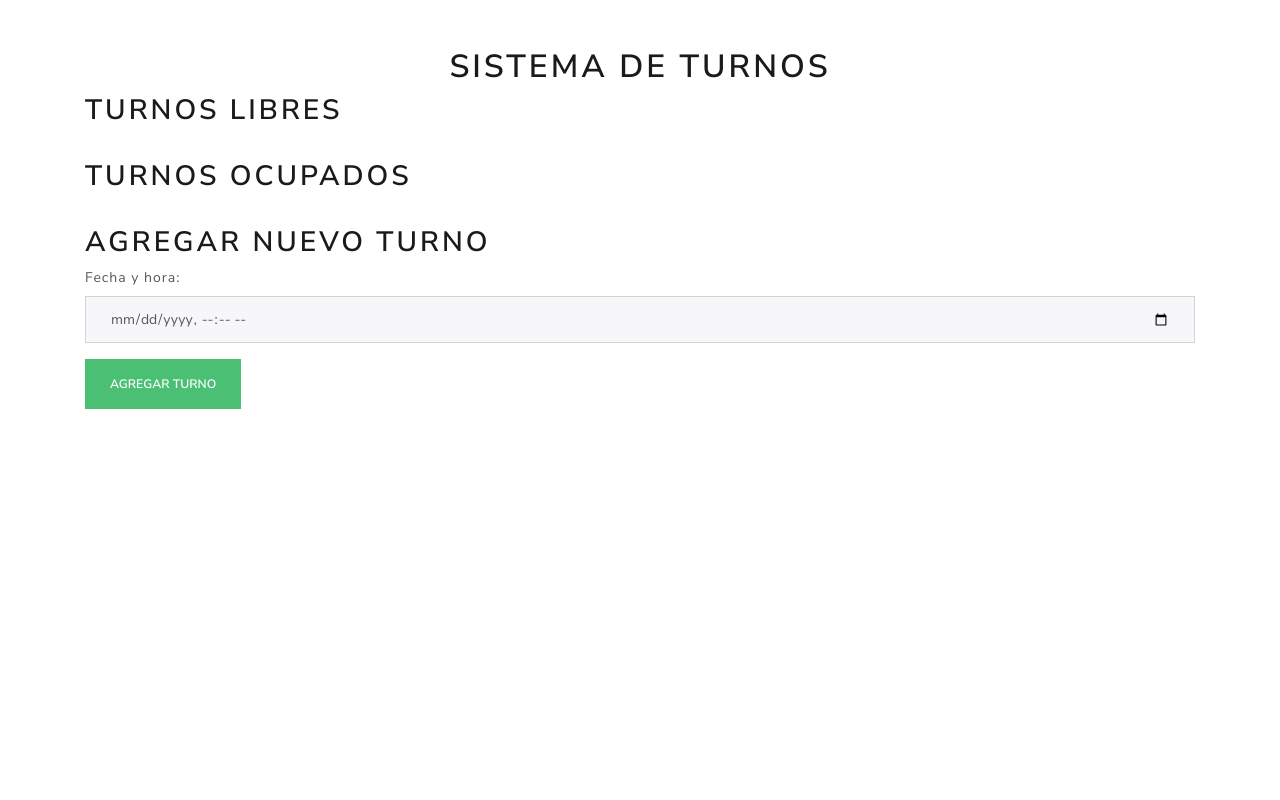
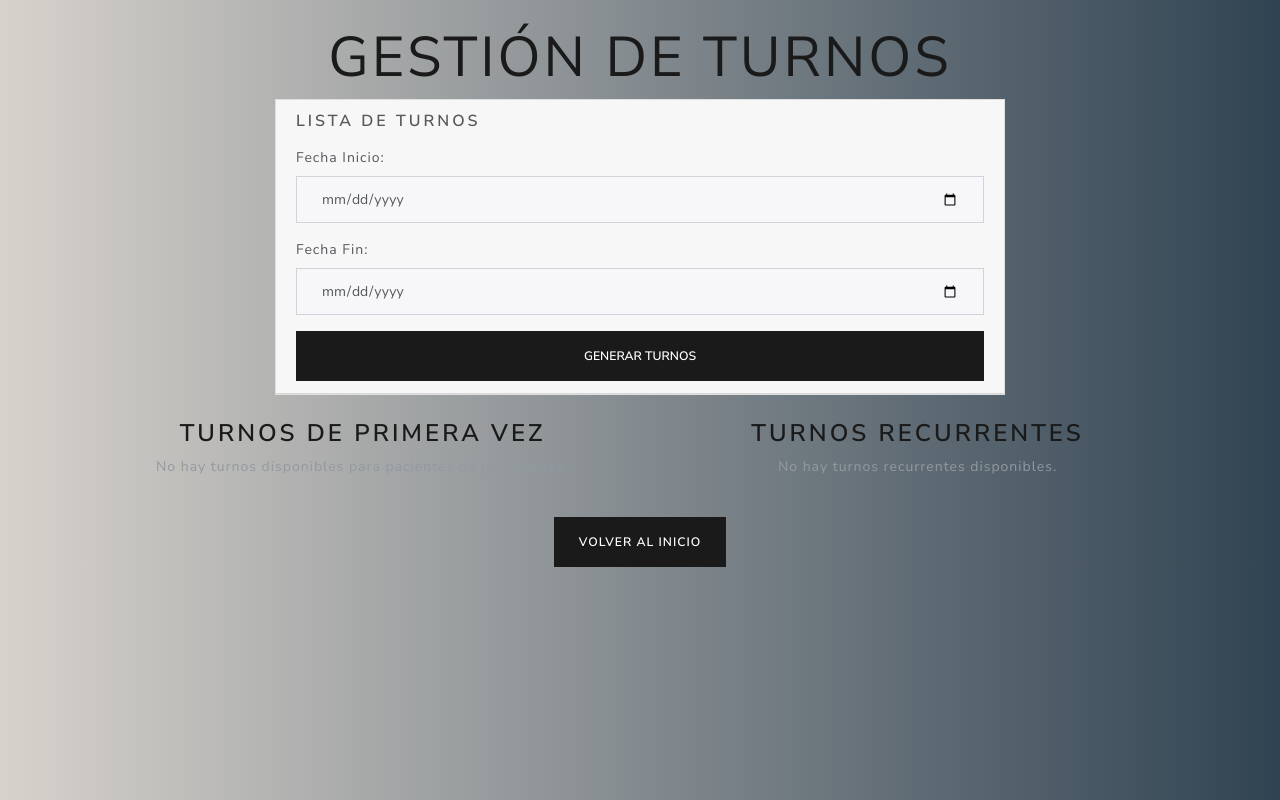
Before and after one commit to tinchosalvatore/Consultorio-medico, a Flask app: template templates/turnos.html in a window 1280 px wide. Run offline with Flask 3, Linux system fonts and the light colour scheme; the template is opened without the code that fills it, so the values that code supplies are empty; some libraries are stand-ins or nearby versions.

Commit message:
se agrega html para los turnos

```diff
--- a/app.py
+++ b/app.py
@@ -1,7 +1,7 @@
 import csv
 from flask import Flask, render_template, request, redirect, url_for, session, flash
 from flask_sqlalchemy import SQLAlchemy
-from datetime import datetime
+from datetime import datetime, timedelta, time, date
 from sqlalchemy.orm import relationship
 
 
@@ -45,7 +45,8 @@ class Turno(db.Model):
     paciente_id = db.Column(db.Integer, db.ForeignKey('pacientes.paciente_id'), nullable=True)
     fecha = db.Column(db.Date, nullable=False)
     hora = db.Column(db.Time, nullable=False)
-    estado = db.Column(db.String(20), nullable=True)
+    estado = db.Column(db.String(20), nullable=True)    # Ocupado o libre
+    tipo_turno = db.Column(db.String(20), nullable=True)    # Primera vez o recurrente
 
     # Relaciones
     paciente = relationship("Paciente", back_populates="turnos")
@@ -53,8 +54,8 @@ class Turno(db.Model):
     # Esta funcion inicializa la base de datos
 def init_db():
     with app.app_context():
-        # db.create_all()
-        db.drop_all()
+        db.create_all()
+        # db.drop_all()
 
 #RUTAS
 
@@ -195,29 +196,76 @@ def agregar_paciente():
     return render_template('nuevo_paciente.html', mensaje=mensaje)
 
     # Ruta para la navegacion de index.html a turnos.html
-@app.route('/turnos')
-def mostrar_turnos():
-    # Obtenemos los turnos libres y ocupados y los pasamos a la plantilla de turnos.html como variables
-    turnos_libres = Turno.query.filter_by(ocupado=False).all()
-    turnos_ocupados = Turno.query.filter_by(ocupado=True).all()
-    return render_template('turnos.html', turnos_libres=turnos_libres, turnos_ocupados=turnos_ocupados)
+@app.route('/turnos', methods=['GET', 'POST'])
+def turnos():
+    turnos_primera_vez = Turno.query.filter_by(tipo_turno="primera_vez", estado="disponible").all()
+    turnos_recurrentes = Turno.query.filter_by(tipo_turno="recurrente", estado="disponible").all()
+    return render_template('turnos.html', turnos_primera_vez=turnos_primera_vez, turnos_recurrentes=turnos_recurrentes)
 
-    # Ruta para asignar un turno a un paciente
-@app.route('/asignar_turno/<int:turno_id>', methods=['POST'])
-def asignar_turno(turno_id):
-    # Obtenemos los datos del formulario
-    paciente_id = request.form.get('paciente_id')
+# Ruta para crear un nuevo turno
+def generar_turnos(fecha_inicio, fecha_fin):
+    """Genera turnos automáticamente entre las fechas dadas."""
+    # Configuración base
+    horarios_inicio = time(8, 0)  # 08:00 AM
+    horarios_fin = time(18, 0)   # 06:00 PM
+    duracion_primera_vez = timedelta(minutes=45)  # Duración de turnos para pacientes nuevos
+    duracion_recurrente = timedelta(minutes=30)  # Duración de turnos para pacientes recurrentes
+    dias_habiles = [0, 1, 2, 3, 4]  # Lunes a viernes (0=lunes, ..., 6=domingo)
 
+    # Conversión de fechas
+    fecha_actual = fecha_inicio
+
+    turnos_creados = []
+    while fecha_actual <= fecha_fin:
+        if fecha_actual.weekday() in dias_habiles:  # Verifica si es día hábil
+            hora_actual = datetime.combine(fecha_actual, horarios_inicio).time()
+            alternar = True  # Alternar entre "primera vez" y "recurrente"
+            while hora_actual < horarios_fin:
+                if alternar:
+                    duracion = duracion_primera_vez
+                    tipo_turno = "primera_vez"
+                else:
+                    duracion = duracion_recurrente
+                    tipo_turno = "recurrente"
+
+                # Crear un turno
+                turno = Turno(
+                    fecha=fecha_actual,
+                    hora=hora_actual,
+                    estado="disponible",  # Estado inicial
+                    tipo_turno=tipo_turno
+                )
+                turnos_creados.append(turno)
+
+                # Avanzar al próximo turno
+                hora_actual = (datetime.combine(fecha_actual, hora_actual) + duracion).time()
+                alternar = not alternar  # Cambiar el tipo de turno
+
+        # Avanzar al día siguiente
+        fecha_actual += timedelta(days=1)
+
+    # Guardar en la base de datos
+    db.session.add_all(turnos_creados)
+    db.session.commit()
+    print(f"Se generaron {len(turnos_creados)} turnos entre {fecha_inicio} y {fecha_fin}.")
+
+# Ejemplo de uso
+# fecha_inicio = date(2024, 1, 1)
+# fecha_fin = date(2024, 1, 15)
+# generar_turnos(fecha_inicio, fecha_fin)
+
+# Ruta para reservar turnos
+@app.route('/reservar_turno', methods=['POST'])
+def reservar_turno():
+    turno_id = request.form.get('turno_id')
     turno = Turno.query.get(turno_id)
-    if turno and turno.ocupado == False:
-        turno.paciente_id = paciente_id
-        turno.ocupado = True
+    if turno and turno.estado == "disponible":
+        turno.estado = "reservado"
         db.session.commit()
-        mensaje = "Turno asignado correctamente"
-        return render_template('turnos.html', mensaje=mensaje)
+        flash("Turno reservado exitosamente.")
     else:
-        mensaje_fail = "Turno no disponible"
-        return render_template('turnos.html', mensaje=mensaje_fail)
+        flash("El turno ya no está disponible.")
+    return redirect(url_for('turnos'))
 
 
 # Cada vez que cambiamos algo, el servidor se reinicia por si solo. Ademas llamamos al init de la base de datos
--- a/templates/turnos.html
+++ b/templates/turnos.html
@@ -3,44 +3,84 @@
 <head>
     <meta charset="UTF-8">
     <meta name="viewport" content="width=device-width, initial-scale=1.0">
-    <title>Turnos</title>
+    <title>Turnos - Consultorio</title>
     <link rel="stylesheet" href="https://cdn.jsdelivr.net/npm/bootswatch@4.5.2/dist/lux/bootstrap.min.css">
+    <link rel="stylesheet" href="{{ url_for('static', filename='main.css') }}">
 </head>
 <body>
-    <div class="container mt-5">
-        <h1 class="text-center">Sistema de Turnos</h1>
+    <main class="container pd-4">
+        <h1 class="display-4 text-center mt-4">Gestión de Turnos</h1>
 
-        <h2>Turnos Libres</h2>
+        <div class="row">
+            <div class="col-md-8 offset-md-2">
+                <div class="card">
+                    <div class="card-header">
+                        <h5 class="card-title">Lista de Turnos</h5>
+                        <form action="/generar_turnos" method="post" class="mt-3">
+                            <div class="form-group">
+                                <label for="fecha_inicio">Fecha Inicio:</label>
+                                <input type="date" name="fecha_inicio" id="fecha_inicio" class="form-control" required>
+                            </div>
+                            <div class="form-group">
+                                <label for="fecha_fin">Fecha Fin:</label>
+                                <input type="date" name="fecha_fin" id="fecha_fin" class="form-control" required>
+                            </div>
+                            <button type="submit" class="btn btn-primary btn-block">Generar Turnos</button>
+                        </form>
+                    </div>
+                </div>
+            </div>
+        </div>
+
+        <div class="container mt-4">
+            <div class="row">
+                <div class="col-md-6">
+                    <h3 class="text-center">Turnos de Primera Vez</h3>
+                    {% if turnos_primera_vez %}
                         <ul class="list-group">
-            {% for turno in turnos_libres %}
+                            {% for turno in turnos_primera_vez %}
                                 <li class="list-group-item">
-                    <strong>Fecha:</strong> {{ turno.fecha }}
-                    <form action="{{ url_for('asignar_turno', turno_id=turno.turno_id) }}" method="POST" class="d-inline">
-                        <input type="hidden" name="paciente_id" value="1"> <!-- Cambiar por ID real del paciente -->
-                        <button type="submit" class="btn btn-primary btn-sm">Asignar Turno</button>
+                                    <strong>Fecha:</strong> {{ turno.fecha }} <br>
+                                    <strong>Hora:</strong> {{ turno.hora }} <br>
+                                    <strong>Estado:</strong> {{ turno.estado }}
+                                    <form action="/reservar_turno" method="post" class="mt-2">
+                                        <input type="hidden" name="turno_id" value="{{ turno.turno_id }}">
+                                        <button type="submit" class="btn btn-success btn-sm">Reservar</button>
                                     </form>
                                 </li>
                             {% endfor %}
                         </ul>
+                    {% else %}
+                        <p class="text-muted text-center">No hay turnos disponibles para pacientes de primera vez.</p>
+                    {% endif %}
+                </div>
 
-        <h2 class="mt-4">Turnos Ocupados</h2>
+                <div class="col-md-6">
+                    <h3 class="text-center">Turnos Recurrentes</h3>
+                    {% if turnos_recurrentes %}
                         <ul class="list-group">
-            {% for turno in turnos_ocupados %}
+                            {% for turno in turnos_recurrentes %}
                                 <li class="list-group-item">
                                     <strong>Fecha:</strong> {{ turno.fecha }} <br>
-                    <strong>Paciente:</strong> {{ turno.paciente.nombre_paciente }} {{ turno.paciente.apellido }}
+                                    <strong>Hora:</strong> {{ turno.hora }} <br>
+                                    <strong>Estado:</strong> {{ turno.estado }}
+                                    <form action="/reservar_turno" method="post" class="mt-2">
+                                        <input type="hidden" name="turno_id" value="{{ turno.turno_id }}">
+                                        <button type="submit" class="btn btn-success btn-sm">Reservar</button>
+                                    </form>
                                 </li>
                             {% endfor %}
                         </ul>
+                    {% else %}
+                        <p class="text-muted text-center">No hay turnos recurrentes disponibles.</p>
+                    {% endif %}
+                </div>
+            </div>
+        </div>
 
-        <h2 class="mt-4">Agregar Nuevo Turno</h2>
-        <form action="{{ url_for('crear_turno') }}" method="POST">
-            <div class="form-group">
-                <label for="fecha">Fecha y hora:</label>
-                <input type="datetime-local" name="fecha" class="form-control" required>
+        <div class="text-center mt-4">
+            <a href="/" class="btn btn-primary">Volver al Inicio</a>
         </div>
-            <button type="submit" class="btn btn-success">Agregar Turno</button>
-        </form>
-    </div>
+    </main>
 </body>
 </html>
```
Lines whose indentation alone changed are shown as unchanged.
